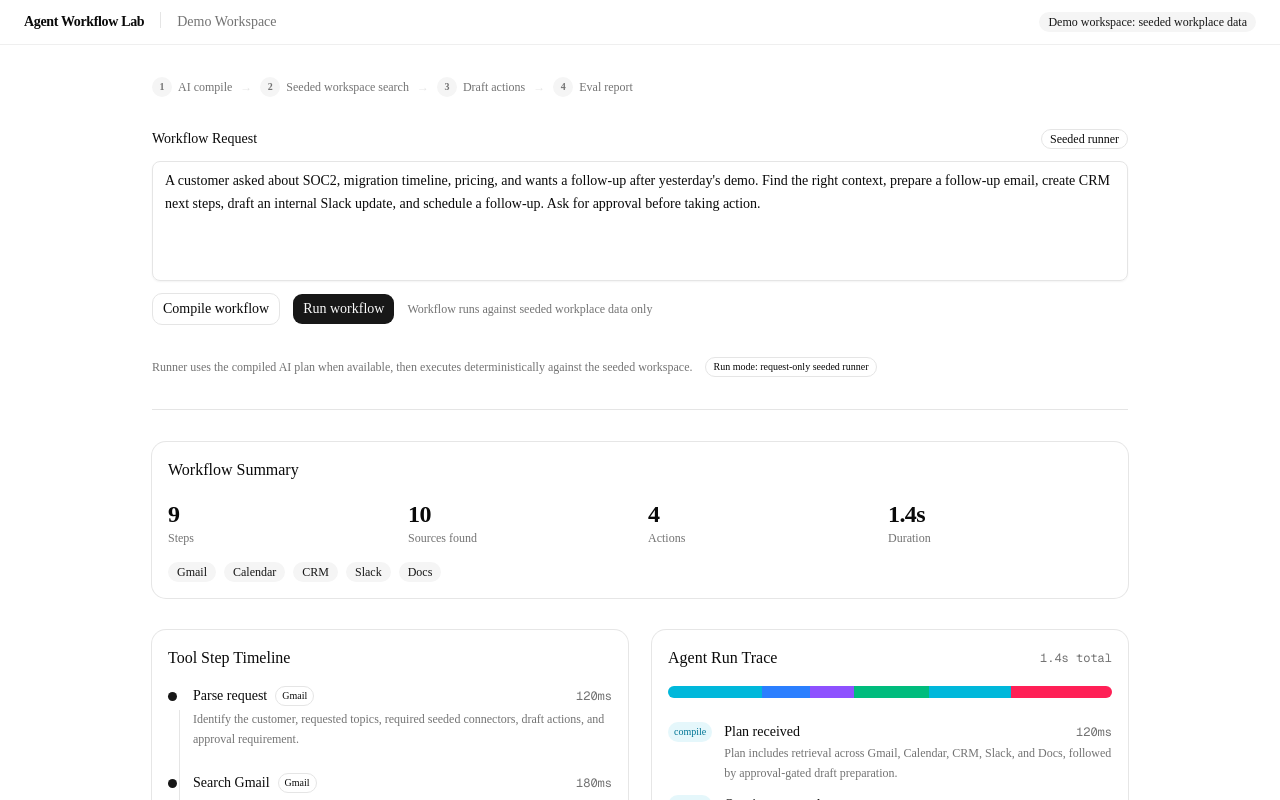
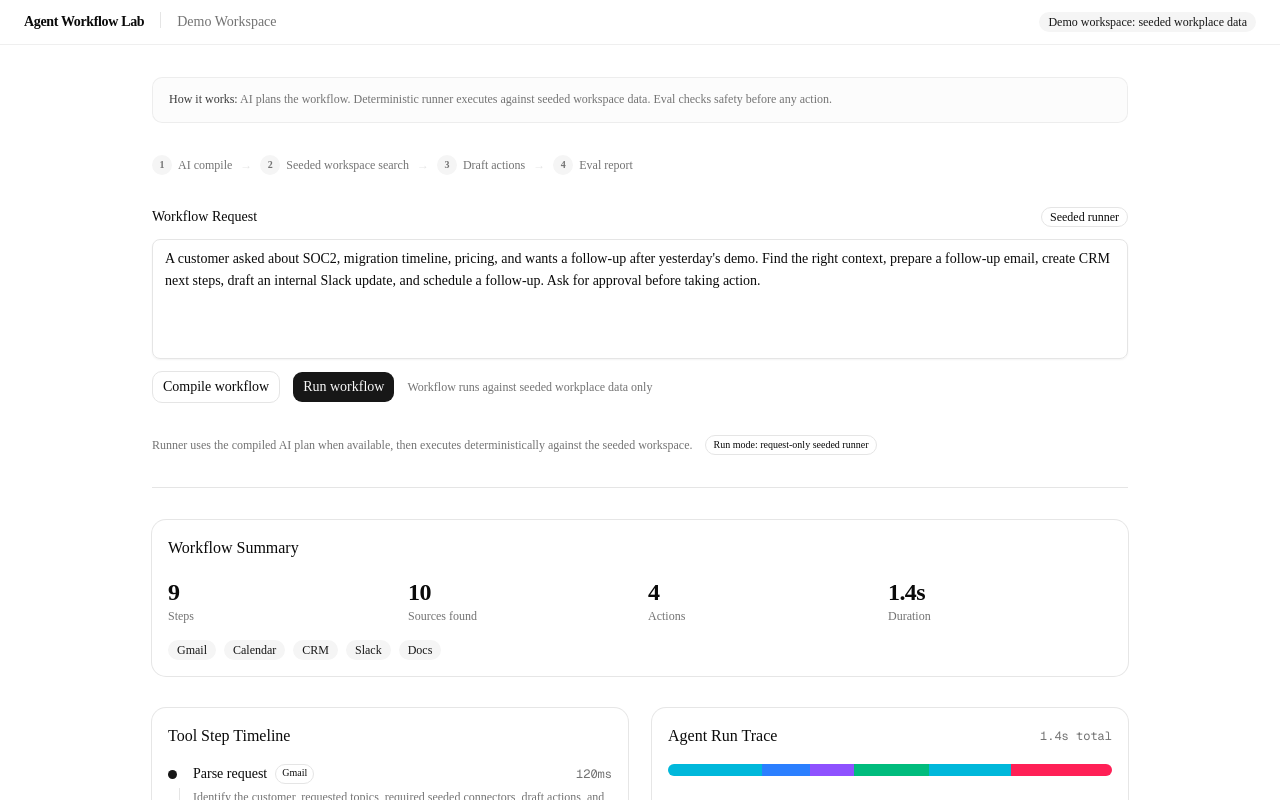
Before and after one commit to OmkarBansod02/Agent-Workflow-Lab, a Next.js app: page /app in a window 1280 px wide. Shown: the top 800 px of the page. Built offline with nearby package versions, Linux system fonts and the light colour scheme.

Commit message:
Add architecture explanation banner to demo app page

```diff
--- a/src/app/app/page.tsx
+++ b/src/app/app/page.tsx
@@ -139,6 +139,14 @@ export default function AppPage() {
 
       {/* Main content */}
       <main className="flex-1 mx-auto w-full max-w-5xl px-6 py-8 space-y-8">
+        {/* Architecture explanation */}
+        <div className="rounded-lg border border-border/60 bg-muted/30 px-4 py-3">
+          <p className="text-xs text-muted-foreground leading-relaxed">
+            <span className="font-medium text-foreground/80">How it works:</span>{" "}
+            AI plans the workflow. Deterministic runner executes against seeded workspace data. Eval checks safety before any action.
+          </p>
+        </div>
+
         {/* Visual sequence */}
         <div className="flex items-center gap-2 text-xs text-muted-foreground">
           {SEQUENCE_STEPS.map(({ label, step }, i) => (
```
